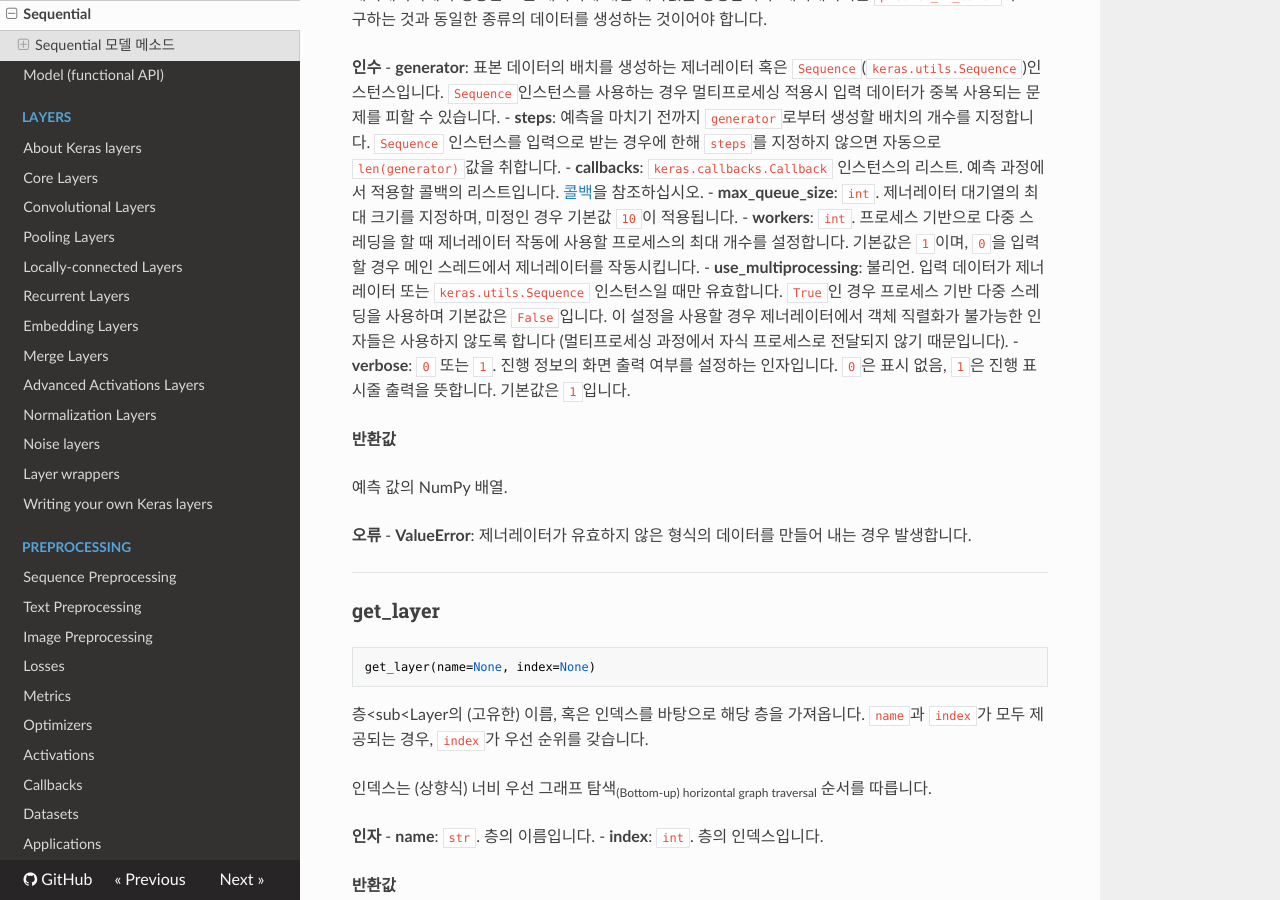
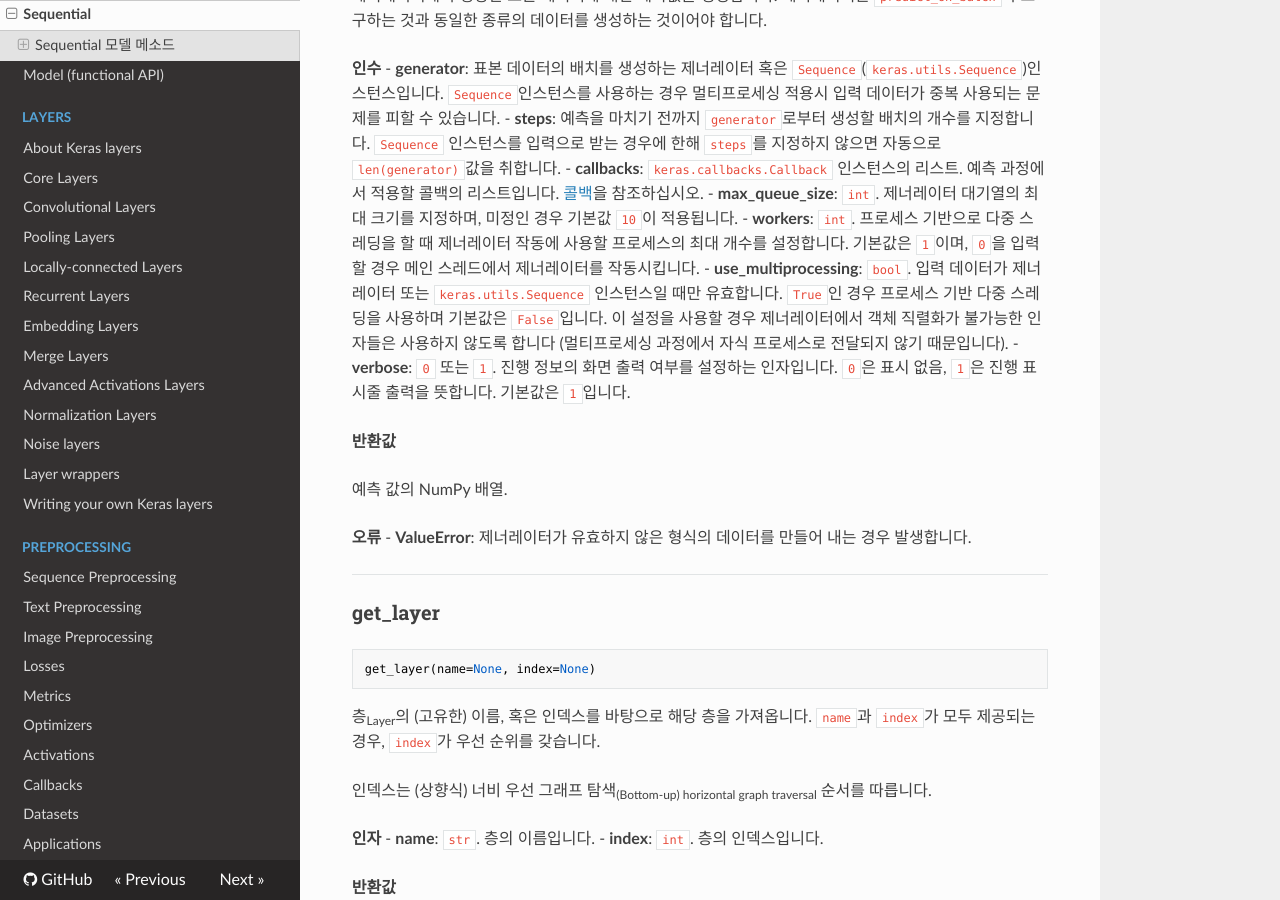
Before and after one commit to keras-team/keras-docs-ko, an MkDocs documentation site: the page built from sources/models/sequential.md, in a window 1280 px wide and 900 px high, scrolled down 9631 px. Built offline with MkDocs 1.6.1, drawn with Linux system fonts in a browser that asks for light colours; nearby versions of some CDN libraries; some of the changed text lies outside the part shown.

Commit message:
Update sequential.md

````diff
--- a/sources/models/sequential.md
+++ b/sources/models/sequential.md
@@ -53,7 +53,7 @@
     - NumPy 배열로 이루어진 `(x_val, y_val, val_sample_weights)` 튜플.
     - 위와 같이 튜플을 입력하는 경우에는 `batch_size`도 같이 명시해야 합니다.
     - 데이터 세트 또는 데이터 세트의 이터레이터. 이 경우 `validation_steps`를 같이 명시해야 합니다.
-- __shuffle__: 불리언 또는 문자열 `'batch'`. 불리언 입력의 경우 각 에폭을 시작하기 전에 훈련 데이터를 뒤섞을지를 결정합니다. `'batch'`의 경우 HDF5 데이터의 제약을 해결하기 위한 설정으로 각 배치 크기 안에서 데이터를 뒤섞습니다. `steps_per_epoch`값이 `None`이 아닌 경우 `shuffle`인자는 무효화됩니다.
+- __shuffle__: `bool` 또는 문자열 `'batch'`. 불리언 입력의 경우 각 에폭을 시작하기 전에 훈련 데이터를 뒤섞을지를 결정합니다. `'batch'`의 경우 HDF5 데이터의 제약을 해결하기 위한 설정으로 각 배치 크기 안에서 데이터를 뒤섞습니다. `steps_per_epoch`값이 `None`이 아닌 경우 `shuffle`인자는 무효화됩니다.
 - __class_weight__: 필요한 경우에만 사용하는 인자로, 각 클래스 인덱스를 `key`로, 가중치를 `value`로 갖는 딕셔너리를 입력합니다. 인덱스는 정수, 가중치는 부동소수점 값을 갖습니다. 주로 훈련 데이터의 클래스 분포가 불균형할 때 이를 완화하기 위해 사용하며, 손실 계산 과정에서 표본 수가 더 적은 클래스의 영향을 가중치를 통해 끌어올립니다. 학습 과정에서만 사용됩니다.
 - __sample_weight__: 특정한 훈련 표본이 손실 함수에서 더 큰 영향을 주도록 하고자 할 경우에 사용하는 인자입니다. 일반적으로 표본과 동일한 길이의 1D NumPy 배열을, 시계열 데이터의 경우 `(samples, sequence_length)`로 이루어진 2D 배열을 입력하여 손실 가중치와 표본이 1:1로 짝지어지게끔 합니다. 2D 배열을 입력하는 경우 반드시 `compile()` 단계에서 `sample_weight_mode="temporal"`로 지정해야 합니다. `x`가 제너레이터 또는 `Sequence`인스턴스인 경우는 손실 가중치를 `sample_weight`인자 대신 `x`의 세 번째 구성요소로 입력해야 적용됩니다.
 - __initial_epoch__: `int`. 특정한 에폭에서 학습을 시작하도록 시작 회차를 지정합니다. 이전의 학습을 이어서 할 때 유용합니다.
@@ -64,7 +64,7 @@
 - __validation_freq__: 검증 데이터가 있을 경우에 한해 유효한 인자입니다. 정수 또는 리스트/튜플/세트 타입의 입력을 받습니다. 정수 입력의 경우 몇 회의 에폭마다 1회 검증할지를 정합니다. 예컨대 `validation_freq=2`의 경우 매 2회 에폭마다 1회 검증합니다. 만약 리스트나 튜플, 세트 형태로 입력된 경우 입력값 안에 지정된 회차에 한해 검증을 실행합니다. 예를 들어 `validation_freq=[1, 2, 10]`의 경우 1, 2, 10번째 에폭에서 검증합니다.
 - __max_queue_size__: `int`. 입력 데이터가 제너레이터 또는 `keras.utils.Sequence` 인스턴스일 때만 유효합니다. 제너레이터 대기열<sub>Queue</sub>의 최대 크기를 지정하며, 미정인 경우 기본값 `10`이 적용됩니다.
 - __workers__: `int`. 입력 데이터가 제너레이터 또는 `keras.utils.Sequence` 인스턴스일 때만 유효합니다. 프로세스 기반으로 다중 스레딩을 할 때 제너레이터 작동에 사용할 프로세스의 최대 개수를 설정합니다. 기본값은 `1`이며, `0`을 입력할 경우 메인 스레드에서 제너레이터를 작동시킵니다.
-- __use_multiprocessing__: 불리언. 입력 데이터가 제너레이터 또는 `keras.utils.Sequence` 인스턴스일 때만 유효합니다. `True`인 경우 프로세스 기반 다중 스레딩을 사용하며 기본값은 `False`입니다. 이 설정을 사용할 경우 제너레이터에서 객체 직렬화<sub>pickle</sub>가 불가능한 인자들은 사용하지 않도록 합니다 (멀티프로세싱 과정에서 자식 프로세스로 전달되지 않기 때문입니다).
+- __use_multiprocessing__: `bool`. 입력 데이터가 제너레이터 또는 `keras.utils.Sequence` 인스턴스일 때만 유효합니다. `True`인 경우 프로세스 기반 다중 스레딩을 사용하며 기본값은 `False`입니다. 이 설정을 사용할 경우 제너레이터에서 객체 직렬화<sub>pickle</sub>가 불가능한 인자들은 사용하지 않도록 합니다 (멀티프로세싱 과정에서 자식 프로세스로 전달되지 않기 때문입니다).
 - __**kwargs__: 이전 버전과의 호환성을 위해 사용됩니다.
 
 __반환값__
@@ -101,7 +101,7 @@
 - __callbacks__: `keras.callbacks.Callback` 인스턴스의 리스트. 평가 과정에서 적용할 콜백의 리스트입니다. [콜백](/callbacks)을 참조하십시오.
 - __max_queue_size__: `int`. 입력 데이터가 제너레이터 또는 `keras.utils.Sequence` 인스턴스일 때만 유효합니다. 제너레이터 대기열의 최대 크기를 지정하며, 미정인 경우 기본값 `10`이 적용됩니다.
 - __workers__: `int`. 입력 데이터가 제너레이터 또는 `keras.utils.Sequence` 인스턴스일 때만 유효합니다. 프로세스 기반으로 다중 스레딩을 할 때 제너레이터 작동에 사용할 프로세스의 최대 개수를 설정합니다. 기본값은 `1`이며, `0`을 입력할 경우 메인 스레드에서 제너레이터를 작동시킵니다.
-- __use_multiprocessing__: 불리언. 입력 데이터가 제너레이터 또는 `keras.utils.Sequence` 인스턴스일 때만 유효합니다. `True`인 경우 프로세스 기반 다중 스레딩을 사용하며 기본값은 `False`입니다. 이 설정을 사용할 경우 제너레이터에서 객체 직렬화가 불가능한 인자들은 사용하지 않도록 합니다 (멀티프로세싱 과정에서 자식 프로세스로 전달되지 않기 때문입니다).
+- __use_multiprocessing__: `bool`. 입력 데이터가 제너레이터 또는 `keras.utils.Sequence` 인스턴스일 때만 유효합니다. `True`인 경우 프로세스 기반 다중 스레딩을 사용하며 기본값은 `False`입니다. 이 설정을 사용할 경우 제너레이터에서 객체 직렬화가 불가능한 인자들은 사용하지 않도록 합니다 (멀티프로세싱 과정에서 자식 프로세스로 전달되지 않기 때문입니다).
 
 __반환값__
 
@@ -130,7 +130,7 @@
 - __callbacks__: `keras.callbacks.Callback` 인스턴스의 리스트. 예측 과정에서 적용할 콜백의 리스트입니다. [콜백](/callbacks)을 참조하십시오.
 - __max_queue_size__: `int`. 입력 데이터가 제너레이터 또는 `keras.utils.Sequence` 인스턴스일 때만 유효합니다. 제너레이터 대기열의 최대 크기를 지정하며, 미정인 경우 기본값 `10`이 적용됩니다.
 - __workers__: `int`. 입력 데이터가 제너레이터 또는 `keras.utils.Sequence` 인스턴스일 때만 유효합니다. 프로세스 기반으로 다중 스레딩을 할 때 제너레이터 작동에 사용할 프로세스의 최대 개수를 설정합니다. 기본값은 `1`이며, `0`을 입력할 경우 메인 스레드에서 제너레이터를 작동시킵니다.
-- __use_multiprocessing__: 불리언. 입력 데이터가 제너레이터 또는 `keras.utils.Sequence` 인스턴스일 때만 유효합니다. `True`인 경우 프로세스 기반 다중 스레딩을 사용하며 기본값은 `False`입니다. 이 설정을 사용할 경우 제너레이터에서 객체 직렬화가 불가능한 인자들은 사용하지 않도록 합니다 (멀티프로세싱 과정에서 자식 프로세스로 전달되지 않기 때문입니다).
+- __use_multiprocessing__: `bool`. 입력 데이터가 제너레이터 또는 `keras.utils.Sequence` 인스턴스일 때만 유효합니다. `True`인 경우 프로세스 기반 다중 스레딩을 사용하며 기본값은 `False`입니다. 이 설정을 사용할 경우 제너레이터에서 객체 직렬화가 불가능한 인자들은 사용하지 않도록 합니다 (멀티프로세싱 과정에서 자식 프로세스로 전달되지 않기 때문입니다).
 
 __반환값__
 
@@ -220,8 +220,8 @@
 - __class_weight__: 필요한 경우에만 사용하는 인자로, 각 클래스 인덱스를 `key`로, 가중치를 `value`로 갖는 딕셔너리를 입력합니다. 인덱스는 정수, 가중치는 부동소수점 값을 갖습니다. 주로 훈련 데이터의 클래스 분포가 불균형할 때 이를 완화하기 위해 사용하며, 손실 계산 과정에서 표본 수가 더 적은 클래스의 영향을 가중치를 통해 끌어올립니다. 학습 과정에서만 사용됩니다.
 - __max_queue_size__: `int`. 제너레이터 대기열의 최대 크기를 지정하며, 미정인 경우 기본값 `10`이 적용됩니다.
 - __workers__: `int`. 프로세스 기반으로 다중 스레딩을 할 때 제너레이터 작동에 사용할 프로세스의 최대 개수를 설정합니다. 기본값은 `1`이며, `0`을 입력할 경우 메인 스레드에서 제너레이터를 작동시킵니다.
-- __use_multiprocessing__: 불리언. `True`인 경우 프로세스 기반 다중 스레딩을 사용하며 기본값은 `False`입니다. 이 설정을 사용할 경우 제너레이터에서 객체 직렬화가 불가능한 인자들은 사용하지 않도록 합니다 (멀티프로세싱 과정에서 자식 프로세스로 전달되지 않기 때문입니다).
-- __shuffle__: 불리언. `Sequence`인스턴스 입력을 받을 때에만 사용됩니다. 각 에폭을 시작하기 전에 훈련 데이터를 뒤섞을지를 결정합니다. `steps_per_epoch`값이 `None`이 아닌 경우 `shuffle`인자는 무효화됩니다.
+- __use_multiprocessing__: `bool`. `True`인 경우 프로세스 기반 다중 스레딩을 사용하며 기본값은 `False`입니다. 이 설정을 사용할 경우 제너레이터에서 객체 직렬화가 불가능한 인자들은 사용하지 않도록 합니다 (멀티프로세싱 과정에서 자식 프로세스로 전달되지 않기 때문입니다).
+- __shuffle__: `bool`. `Sequence`인스턴스 입력을 받을 때에만 사용됩니다. 각 에폭을 시작하기 전에 훈련 데이터를 뒤섞을지를 결정합니다. `steps_per_epoch`값이 `None`이 아닌 경우 `shuffle`인자는 무효화됩니다.
 - __initial_epoch__: `int`. 특정한 에폭에서 학습을 시작하도록 시작 회차를 지정합니다. 이전의 학습을 이어서 할 때 유용합니다.
 
 __반환값__
@@ -262,7 +262,7 @@
 - __callbacks__: `keras.callbacks.Callback` 인스턴스의 리스트. 평가 과정에서 적용할 콜백의 리스트입니다. [콜백](/callbacks)을 참조하십시오.
 - __max_queue_size__: `int`. 제너레이터 대기열의 최대 크기를 지정하며, 미정인 경우 기본값 `10`이 적용됩니다.
 - __workers__: `int`. 프로세스 기반으로 다중 스레딩을 할 때 제너레이터 작동에 사용할 프로세스의 최대 개수를 설정합니다. 기본값은 `1`이며, `0`을 입력할 경우 메인 스레드에서 제너레이터를 작동시킵니다.
-- __use_multiprocessing__: 불리언. 입력 데이터가 제너레이터 또는 `keras.utils.Sequence` 인스턴스일 때만 유효합니다. `True`인 경우 프로세스 기반 다중 스레딩을 사용하며 기본값은 `False`입니다. 이 설정을 사용할 경우 제너레이터에서 객체 직렬화가 불가능한 인자들은 사용하지 않도록 합니다 (멀티프로세싱 과정에서 자식 프로세스로 전달되지 않기 때문입니다).
+- __use_multiprocessing__: `bool`. 입력 데이터가 제너레이터 또는 `keras.utils.Sequence` 인스턴스일 때만 유효합니다. `True`인 경우 프로세스 기반 다중 스레딩을 사용하며 기본값은 `False`입니다. 이 설정을 사용할 경우 제너레이터에서 객체 직렬화가 불가능한 인자들은 사용하지 않도록 합니다 (멀티프로세싱 과정에서 자식 프로세스로 전달되지 않기 때문입니다).
 - __verbose__: `0` 또는 `1`. 진행 정보의 화면 출력 여부를 설정하는 인자입니다. `0`은 표시 없음, `1`은 진행 표시줄 출력을 뜻합니다. 기본값은 `1`입니다.
 
 __반환값__
@@ -286,7 +286,7 @@
 - __callbacks__: `keras.callbacks.Callback` 인스턴스의 리스트. 예측 과정에서 적용할 콜백의 리스트입니다. [콜백](/callbacks)을 참조하십시오.
 - __max_queue_size__: `int`. 제너레이터 대기열의 최대 크기를 지정하며, 미정인 경우 기본값 `10`이 적용됩니다.
 - __workers__: `int`. 프로세스 기반으로 다중 스레딩을 할 때 제너레이터 작동에 사용할 프로세스의 최대 개수를 설정합니다. 기본값은 `1`이며, `0`을 입력할 경우 메인 스레드에서 제너레이터를 작동시킵니다.
-- __use_multiprocessing__: 불리언. 입력 데이터가 제너레이터 또는 `keras.utils.Sequence` 인스턴스일 때만 유효합니다. `True`인 경우 프로세스 기반 다중 스레딩을 사용하며 기본값은 `False`입니다. 이 설정을 사용할 경우 제너레이터에서 객체 직렬화가 불가능한 인자들은 사용하지 않도록 합니다 (멀티프로세싱 과정에서 자식 프로세스로 전달되지 않기 때문입니다).
+- __use_multiprocessing__: `bool`. 입력 데이터가 제너레이터 또는 `keras.utils.Sequence` 인스턴스일 때만 유효합니다. `True`인 경우 프로세스 기반 다중 스레딩을 사용하며 기본값은 `False`입니다. 이 설정을 사용할 경우 제너레이터에서 객체 직렬화가 불가능한 인자들은 사용하지 않도록 합니다 (멀티프로세싱 과정에서 자식 프로세스로 전달되지 않기 때문입니다).
 - __verbose__: `0` 또는 `1`. 진행 정보의 화면 출력 여부를 설정하는 인자입니다. `0`은 표시 없음, `1`은 진행 표시줄 출력을 뜻합니다. 기본값은 `1`입니다.
 
 __반환값__
@@ -302,7 +302,7 @@
 ```python
 get_layer(name=None, index=None)
 ```
-층<sub<Layer</sub>의 (고유한) 이름, 혹은 인덱스를 바탕으로 해당 층을 가져옵니다. `name`과 `index`가 모두 제공되는 경우, `index`가 우선 순위를 갖습니다.
+층<sub>Layer</sub>의 (고유한) 이름, 혹은 인덱스를 바탕으로 해당 층을 가져옵니다. `name`과 `index`가 모두 제공되는 경우, `index`가 우선 순위를 갖습니다.
 
 인덱스는 (상향식) 너비 우선 그래프 탐색<sub>(Bottom-up) horizontal graph traversal</sub> 순서를 따릅니다.
 
````
